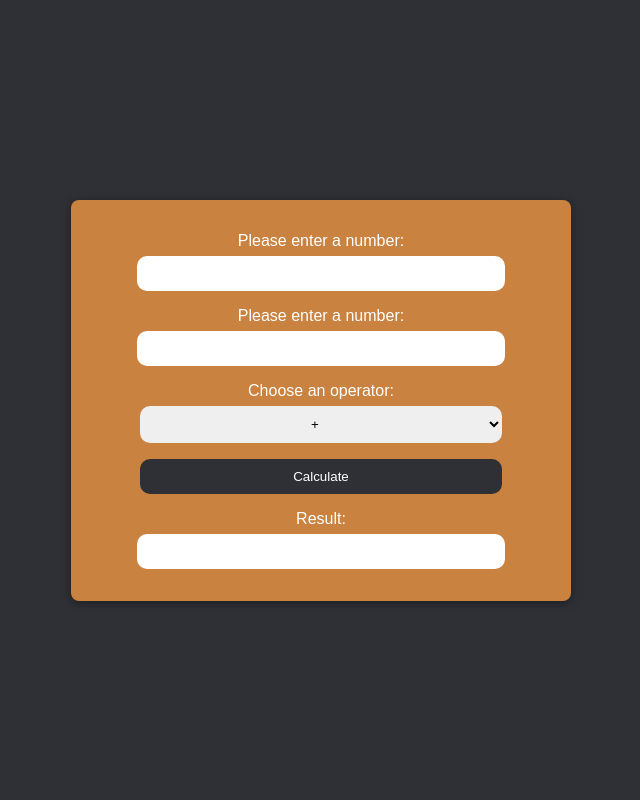
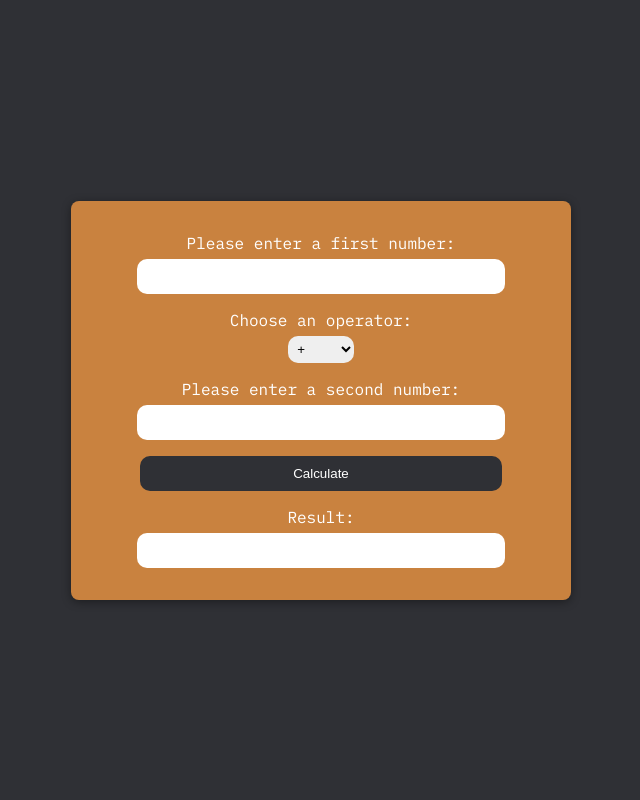
Before and after one commit to CSfrogy/PHP-calculator, a PHP site: page / in a window 1280 px wide. Shown: the whole page, without its empty margins (319-959 px from the left). Run offline with PHP 8.4, Linux system fonts and the light colour scheme.

Commit message:
function.php file created and add case +-*/ cases and adjust the select input

```diff
--- a/css/style.css
+++ b/css/style.css
@@ -6,7 +6,7 @@ body {
     justify-content: center;
     align-items: center;
     background-color: #2f3035;
-    font-family: Arial, sans-serif;
+    font-family: "IBM Plex Mono", sans-serif;
 }
 
 .main-container {
@@ -37,16 +37,20 @@ label {
     margin-bottom: -10px;
 }
 
-input, select {
+input {
     width: 80%;
     padding: 10px;
     border: none;
     border-radius: 10px;
     text-align: center;
+    -moz-appearance: textfield;
 }
 
 select {
-    width: 83%;
+    width: 15%;
+    padding: 5px;
+    border: none;
+    border-radius: 10px;
 }
 
 button {
--- a/index.php
+++ b/index.php
@@ -12,19 +12,23 @@
     <main class="main-container">
         <div class="form-container">
             <form action="#" method="post">
-                <label for="number1">Please enter a number:</label>
-                <input type="text" id="number1" name="number1">
-                <label for="number2">Please enter a number:</label>
-                <input type="text" id="number2" name="number2">
+
+                <label for="number1">Please enter a first number:</label>
+                <input type="number" id="number1" name="number1">
+
                 <label for="operator">Choose an operator:</label>
-
                 <select name="operator" id="operator">
                     <option value="add">+</option>
                     <option value="sub">-</option>
                     <option value="multi">*</option>
                     <option value="div">/</option>
                 </select>
-                <button>Calculate</button>
+
+                <label for="number2">Please enter a second number:</label>
+                <input type="number" id="number2" name="number2">
+
+                <button type="submit">Calculate</button>
+
                 <label for="result">Result:</label>
                 <input type="text" id="result" name="result">
             </form>
```
Also changed, not shown: function.php (added, +22 -0 lines).
